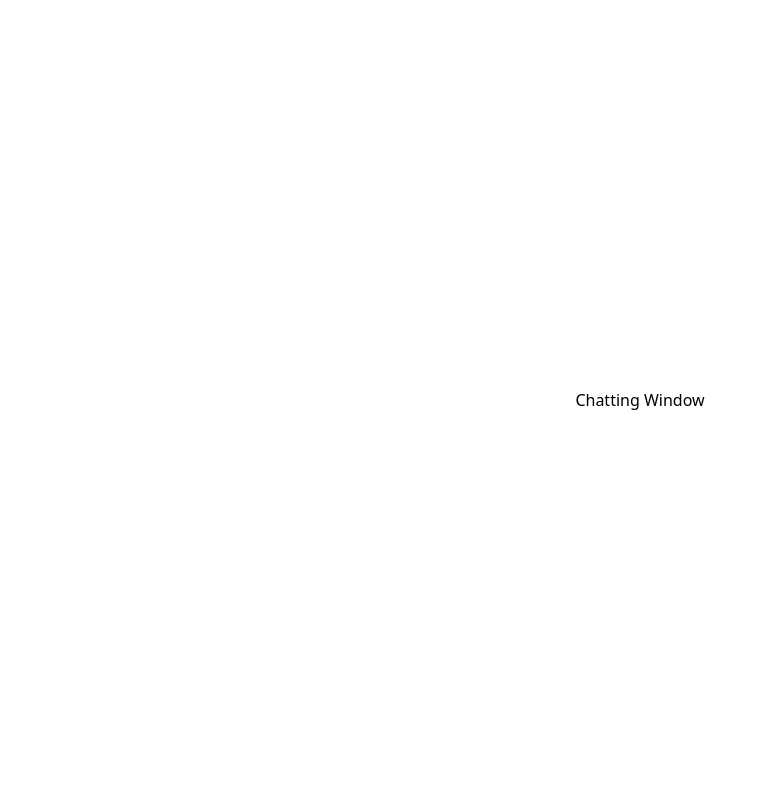
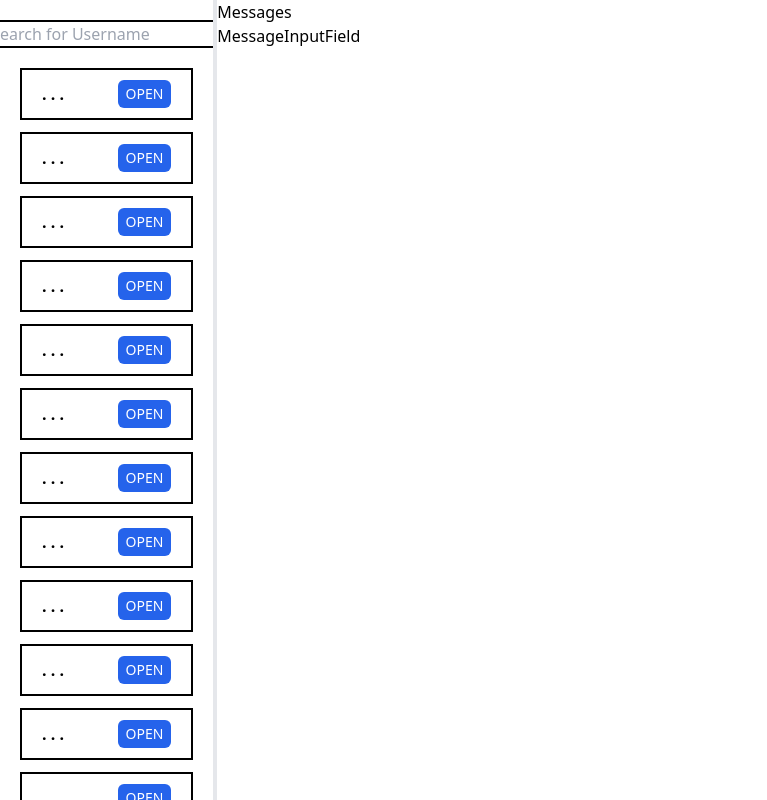
Before and after one commit to sanqro/chat, a React (Create React App) app in the folder client/: page /chat in a window 1280 px wide. Shown: the whole page, without its empty margins (0-767 px from the left). Built offline with nearby package versions, Linux system fonts and the light colour scheme; no server answers; sample sign-in values are in the browser's storage.

Commit message:
create search sidebar

```diff
--- /dev/null
+++ b/client/src/components/Chatroom.tsx
@@ -0,0 +1,14 @@
+import React from "react";
+import MessageInputField from "./MessageInputField";
+import Messages from "./Messages";
+
+function Chatroom() {
+  return (
+    <div className="flex flex-col min-h-full grow">
+      <Messages />
+      <MessageInputField />
+    </div>
+  );
+}
+
+export default Chatroom;
--- /dev/null
+++ b/client/src/components/ChatroomsSearch.tsx
@@ -0,0 +1,83 @@
+import React, { useEffect, useState } from "react";
+import { IUsersListResponse } from "../interfaces/api-res";
+import UserListItem from "./UserListItem";
+
+function ChatroomsSearch() {
+  const authToken = sessionStorage.getItem("chatapp_token");
+  const [usernames, setUsernames] = useState<IUsersListResponse>({
+    usersList: [
+      ". . .",
+      ". . .",
+      ". . .",
+      ". . .",
+      ". . .",
+      ". . .",
+      ". . .",
+      ". . .",
+      ". . .",
+      ". . .",
+      ". . .",
+      ". . .",
+      ". . .",
+      ". . .",
+      ". . .",
+      ". . .",
+      ". . .",
+      ". . .",
+      ". . .",
+      ". . .",
+      ". . .",
+      ". . .",
+      ". . .",
+      ". . ."
+    ]
+  });
+
+  const getUsers = async () => {
+    const response: Response = await fetch("https://chatapp.deta.dev/users/getall", {
+      method: "GET",
+      mode: "cors",
+      headers: {
+        "Content-Type": "application/json",
+        Accept: "application/json",
+        Authorization: "Bearer " + authToken
+      }
+    });
+
+    try {
+      const responseJson: IUsersListResponse = await response.json();
+      setUsernames(responseJson);
+    } catch (error) {
+      error instanceof Error
+        ? console.error(error.message)
+        : console.error("Unknown error occurred");
+    }
+  };
+
+  useEffect(() => {
+    getUsers();
+  }, []);
+
+  const usersList: JSX.Element[] = usernames.usersList.map((uname) => {
+    return (
+      <li key={uname} className="w-full">
+        <UserListItem username={uname} />
+      </li>
+    );
+  });
+
+  return (
+    <div className="flex flex-col min-h-full w-1/6 items-center py-5 overflow-y-scroll max-h-screen">
+      <input
+        type="text"
+        name="searchbox"
+        id="searchbox"
+        placeholder="Search for Username"
+        className="outline-none border-2 border-black rounded-md px-2.5 focus:scale-105 transition-all"
+      />
+      <ul className="flex flex-col w-full space-y-3 px-5 mt-5">{usersList}</ul>
+    </div>
+  );
+}
+
+export default ChatroomsSearch;
--- a/client/src/components/Layout.tsx
+++ b/client/src/components/Layout.tsx
@@ -3,7 +3,7 @@ import { Outlet } from "react-router-dom";
 
 function Layout() {
   return (
-    <div>
+    <div className="min-h-full">
       <Outlet />
     </div>
   );
--- /dev/null
+++ b/client/src/components/MessageInputField.tsx
@@ -0,0 +1,7 @@
+import React from "react";
+
+function MessageInputField() {
+  return <div>MessageInputField</div>;
+}
+
+export default MessageInputField;
--- /dev/null
+++ b/client/src/components/Messages.tsx
@@ -0,0 +1,7 @@
+import React from "react";
+
+function Messages() {
+  return <div>Messages</div>;
+}
+
+export default Messages;
--- /dev/null
+++ b/client/src/components/OpenChatroomButton.tsx
@@ -0,0 +1,25 @@
+import React, { MouseEvent } from "react";
+import { ISearchResult } from "../interfaces/props";
+
+function OpenChatroomButton(props: ISearchResult) {
+  const clickHandler = (e: MouseEvent<HTMLButtonElement>) => {
+    e.preventDefault();
+
+    if (props.username === ". . .") {
+      return;
+    }
+
+    alert(props.username);
+    // do something
+  };
+  return (
+    <button
+      onClick={clickHandler}
+      className="px-2 py-1 bg-blue-600 text-sm rounded-md text-white h-fit"
+    >
+      OPEN
+    </button>
+  );
+}
+
+export default OpenChatroomButton;
--- /dev/null
+++ b/client/src/components/UserListItem.tsx
@@ -0,0 +1,14 @@
+import React from "react";
+import { ISearchResult } from "../interfaces/props";
+import OpenChatroomButton from "./OpenChatroomButton";
+
+function UserListItem(props: ISearchResult) {
+  return (
+    <div className="flex flex-row justify-between border-2 border-black px-5 py-2.5 items-center">
+      <p className="font-bold mr-7">{props.username}</p>
+      <OpenChatroomButton username={props.username} />
+    </div>
+  );
+}
+
+export default UserListItem;
--- a/client/src/interfaces/api-res.ts
+++ b/client/src/interfaces/api-res.ts
@@ -13,3 +13,7 @@ export interface IRegistrationResponse {
 export interface INewEncryptedMessages {
   msgList: IEncryptedMessage[];
 }
+
+export interface IUsersListResponse {
+  usersList: string[];
+}
--- a/client/src/interfaces/props.ts
+++ b/client/src/interfaces/props.ts
@@ -19,5 +19,5 @@ export interface ISubmitButton {
 
 export interface ISearchResult {
   username: string;
-  publicKey: string;
+  publicKey?: string;
 }
--- a/client/src/pages/ChattingWindow.tsx
+++ b/client/src/pages/ChattingWindow.tsx
@@ -1,7 +1,14 @@
 import React from "react";
+import Chatroom from "../components/Chatroom";
+import ChatroomsSearch from "../components/ChatroomsSearch";
 
 function ChattingWindow() {
-  return <main>Chatting Window</main>;
+  return (
+    <main className="flex flex-row justify-start min-h-full max-h-screen min-w-full divide-x-4 p-0">
+      <ChatroomsSearch />
+      <Chatroom />
+    </main>
+  );
 }
 
 export default ChattingWindow;
```
